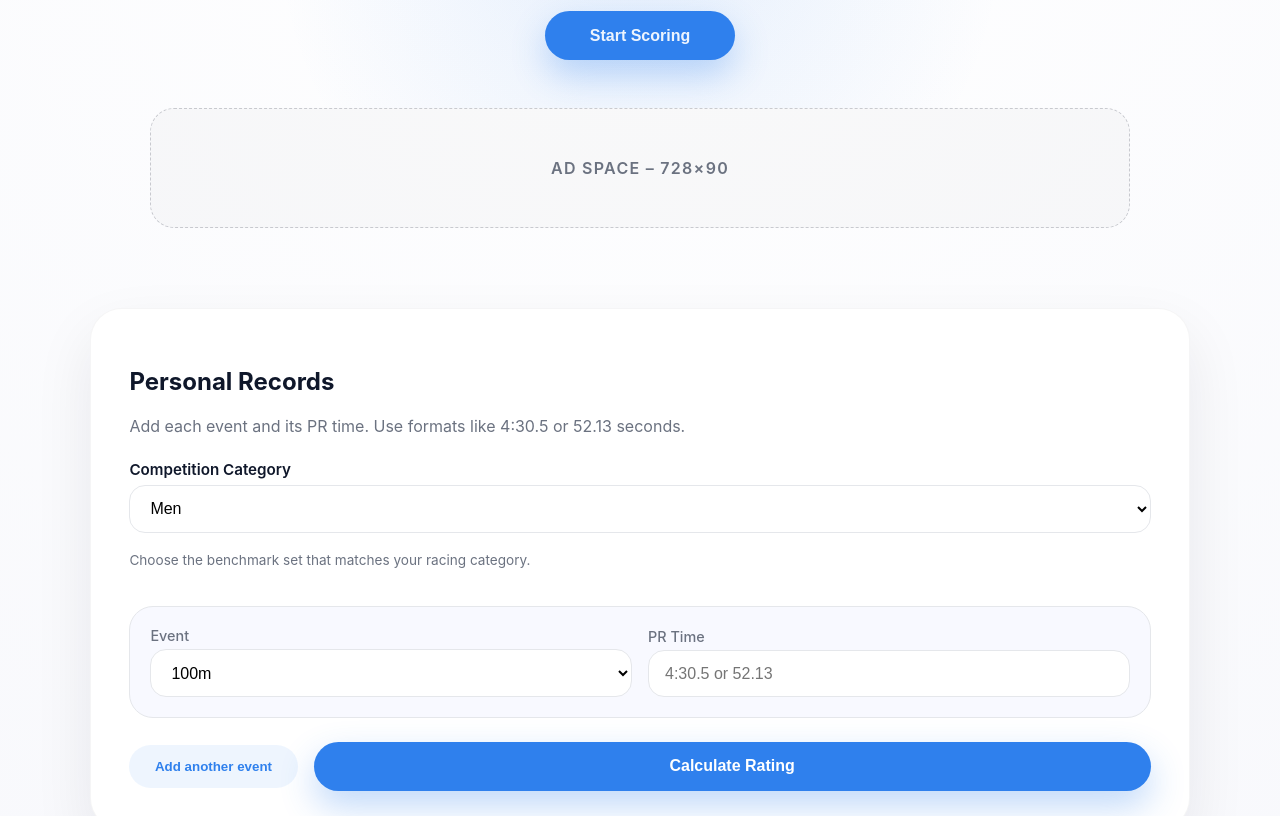
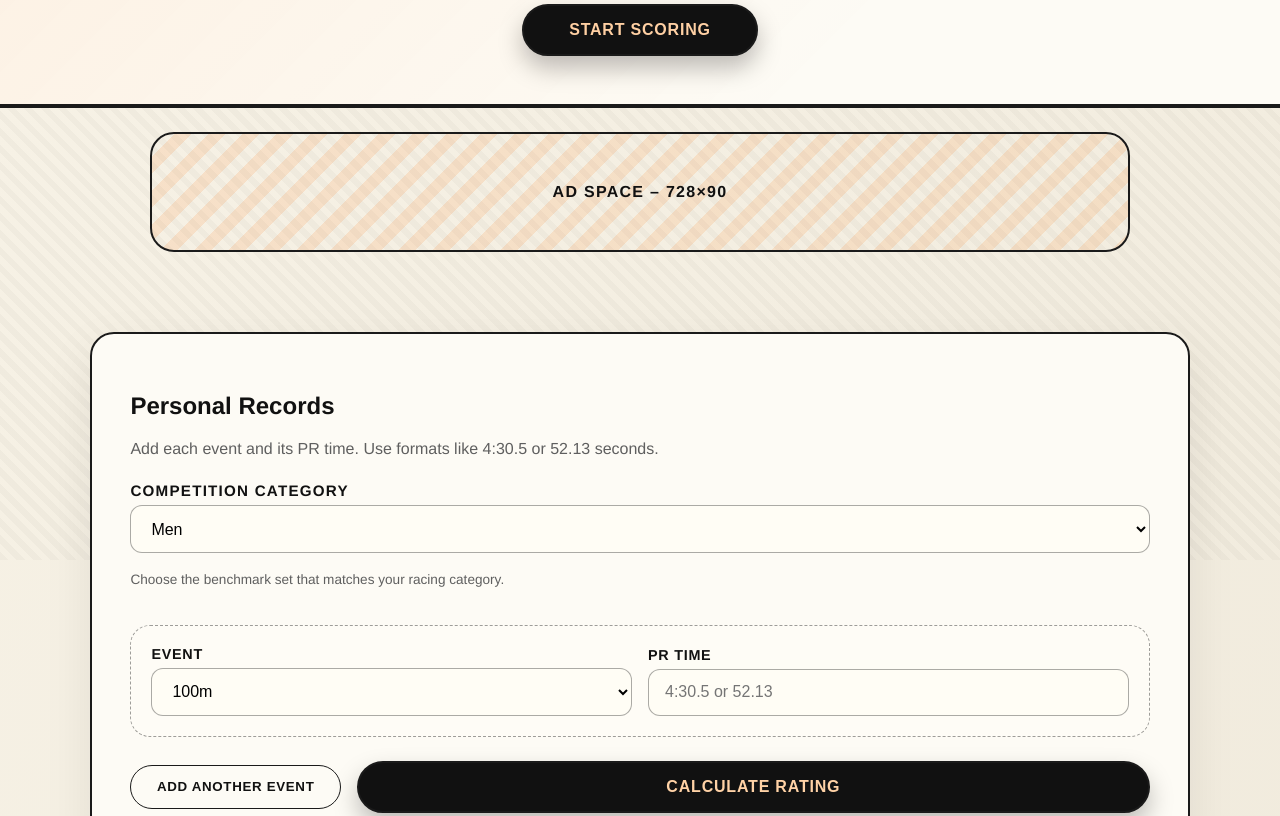
Before and after one commit to Carsonlane/athlete_rater, a plain HTML site: page index.html in a window 1280 px wide. Shown: the part 240-1056 px from the top of the page. Drawn offline with Linux system fonts and the light colour scheme.

Commit message:
Add files via upload

```diff
--- a/index.html
+++ b/index.html
@@ -6,12 +6,14 @@
   <meta name="viewport" content="width=device-width, initial-scale=1.0">
   <style>
     :root {
-      --accent: #2f80ed;
-      --bg: #f5f6fb;
-      --text: #0f172a;
-      --muted: #6b7280;
-      --card: #ffffff;
-      --border: #e5e7eb;
+      --accent: #ff6f00;
+      --accent-soft: #ffd2a6;
+      --bg: #f7f2e6;
+      --bg-strong: #f0eadc;
+      --text: #111111;
+      --muted: #5f5f5f;
+      --card: #fdfbf5;
+      --border: #1a1a1a;
     }
     * {
       box-sizing: border-box;
@@ -21,10 +23,20 @@
     }
     body {
       margin: 0;
-      font-family: -apple-system, BlinkMacSystemFont, "SF Pro Text", system-ui, sans-serif;
-      background: radial-gradient(circle at top, #ffffff, var(--bg));
+      font-family: "Helvetica Neue", Helvetica, Arial, sans-serif;
+      font-weight: 500;
+      background: linear-gradient(120deg, var(--bg), var(--bg-strong));
       color: var(--text);
       min-height: 100vh;
+      position: relative;
+    }
+    body::before {
+      content: "";
+      position: fixed;
+      inset: 0;
+      background-image: repeating-linear-gradient(45deg, rgba(0,0,0,0.025) 0, rgba(0,0,0,0.025) 6px, transparent 6px, transparent 12px);
+      pointer-events: none;
+      z-index: -1;
     }
     .container {
       width: min(1100px, 90vw);
@@ -35,12 +47,16 @@
       text-align: center;
       position: relative;
       overflow: hidden;
+      background: var(--card);
+      border-bottom: 4px solid var(--border);
+      margin-bottom: 1.5rem;
     }
     .hero::after {
       content: "";
       position: absolute;
       inset: 0;
-      background: radial-gradient(circle at center, rgba(47,128,237,0.12), transparent 55%);
+      background: linear-gradient(135deg, rgba(255,111,0,0.08), transparent 70%);
+      mix-blend-mode: multiply;
       pointer-events: none;
     }
     .hero h1 {
@@ -48,38 +64,44 @@
       margin-bottom: 0.8rem;
       font-weight: 700;
       letter-spacing: -0.04em;
+      text-transform: uppercase;
     }
     .hero p {
-      font-size: 1.2rem;
+      font-size: 1.1rem;
       color: var(--muted);
       margin-bottom: 2rem;
+      text-transform: uppercase;
+      letter-spacing: 0.08em;
     }
     .primary-btn {
       padding: 0.95rem 2.8rem;
       border-radius: 9999px;
-      border: none;
-      background: var(--accent);
-      color: #fff;
-      font-weight: 600;
+      border: 2px solid var(--border);
+      background: #111111;
+      color: var(--accent-soft);
+      font-weight: 700;
+      letter-spacing: 0.05em;
       font-size: 1rem;
       cursor: pointer;
-      transition: transform 0.2s ease, box-shadow 0.2s ease;
-      box-shadow: 0 15px 35px rgba(47,128,237,0.3);
+      transition: transform 0.2s ease, box-shadow 0.2s ease, background 0.2s ease;
+      box-shadow: 0 12px 24px rgba(0,0,0,0.25);
+      text-transform: uppercase;
     }
     .primary-btn:focus-visible,
     .primary-btn:hover {
       transform: translateY(-2px);
-      box-shadow: 0 20px 35px rgba(47,128,237,0.35);
+      box-shadow: 0 20px 35px rgba(0,0,0,0.35);
+      background: var(--accent);
     }
     section {
       padding: 3rem 0;
     }
     .card {
       background: var(--card);
-      border-radius: 32px;
+      border-radius: 24px;
       padding: clamp(1.5rem, 3vw, 2.5rem);
-      box-shadow: 0 25px 60px rgba(15,23,42,0.08);
-      border: 1px solid rgba(15,23,42,0.04);
+      box-shadow: 0 18px 50px rgba(17,17,17,0.08);
+      border: 2px solid var(--border);
     }
     form {
       display: flex;
@@ -95,6 +117,8 @@
       font-size: 0.95rem;
       font-weight: 600;
       color: var(--text);
+      text-transform: uppercase;
+      letter-spacing: 0.08em;
     }
     .helper-text {
       font-size: 0.85rem;
@@ -107,24 +131,26 @@
       align-items: end;
       position: relative;
       padding: 1.25rem;
-      border-radius: 24px;
-      background: #f8f9ff;
-      border: 1px solid var(--border);
+      border-radius: 20px;
+      background: #fefcf6;
+      border: 1.5px dashed rgba(17,17,17,0.4);
     }
     .event-row label {
       font-size: 0.9rem;
-      font-weight: 500;
-      color: var(--muted);
+      font-weight: 700;
+      color: var(--text);
       display: block;
       margin-bottom: 0.35rem;
+      text-transform: uppercase;
+      letter-spacing: 0.05em;
     }
     select,
     input[type="text"] {
       width: 100%;
       padding: 0.85rem 1rem;
-      border-radius: 16px;
-      border: 1px solid var(--border);
-      background: #fff;
+      border-radius: 12px;
+      border: 1px solid rgba(17,17,17,0.35);
+      background: #fffdf5;
       font-size: 1rem;
       transition: border 0.2s ease, box-shadow 0.2s ease;
     }
@@ -132,7 +158,7 @@
     input[type="text"]:focus {
       outline: none;
       border-color: var(--accent);
-      box-shadow: 0 0 0 3px rgba(47,128,237,0.15);
+      box-shadow: 0 0 0 3px rgba(255,111,0,0.25);
    }
     .error {
       color: #ef4444;
@@ -155,7 +181,7 @@
     }
     .remove-row:hover,
     .remove-row:focus-visible {
-      background: rgba(15,23,42,0.08);
+      background: rgba(0,0,0,0.08);
       color: var(--text);
       outline: none;
     }
@@ -166,18 +192,21 @@
       align-items: center;
     }
     .ghost-btn {
-      background: rgba(47,128,237,0.08);
-      color: var(--accent);
+      background: transparent;
+      color: var(--text);
       border-radius: 9999px;
       padding: 0.85rem 1.6rem;
-      border: none;
-      font-weight: 600;
+      border: 1.5px solid var(--border);
+      font-weight: 700;
+      text-transform: uppercase;
+      letter-spacing: 0.05em;
       cursor: pointer;
-      transition: transform 0.2s ease;
+      transition: transform 0.2s ease, background 0.2s ease;
     }
     .ghost-btn:hover,
     .ghost-btn:focus-visible {
       transform: translateY(-1px);
+      background: rgba(0,0,0,0.04);
       outline: none;
     }
     .calculate-btn {
@@ -209,10 +238,12 @@
       margin: 0;
     }
     .rating-tier {
-      font-size: 1.2rem;
-      font-weight: 600;
+      font-size: 1.1rem;
+      font-weight: 700;
       margin: 0.3rem 0 1rem;
       color: var(--accent);
+      text-transform: uppercase;
+      letter-spacing: 0.08em;
     }
     .rating-summary {
       margin-top: 1.3rem;
@@ -239,16 +270,22 @@
     }
     .ad-slot {
       border-radius: 24px;
-      border: 1.5px dashed rgba(15,23,42,0.2);
+      border: 2px solid var(--border);
       min-height: 120px;
       display: flex;
       align-items: center;
       justify-content: center;
-      font-weight: 600;
-      color: var(--muted);
+      font-weight: 700;
+      color: var(--text);
       text-transform: uppercase;
       letter-spacing: 0.08em;
-      background: rgba(15,23,42,0.02);
+      background: repeating-linear-gradient(
+        -45deg,
+        rgba(255,111,0,0.12),
+        rgba(255,111,0,0.12) 12px,
+        transparent 12px,
+        transparent 24px
+      );
     }
     .ad-banner-top {
       width: min(980px, 92vw);
@@ -263,6 +300,9 @@
       text-align: center;
       color: var(--muted);
       font-size: 0.95rem;
+      background: var(--card);
+      border-top: 2px solid var(--border);
+      margin-top: 2rem;
     }
     footer nav {
       margin-top: 0.8rem;
```
